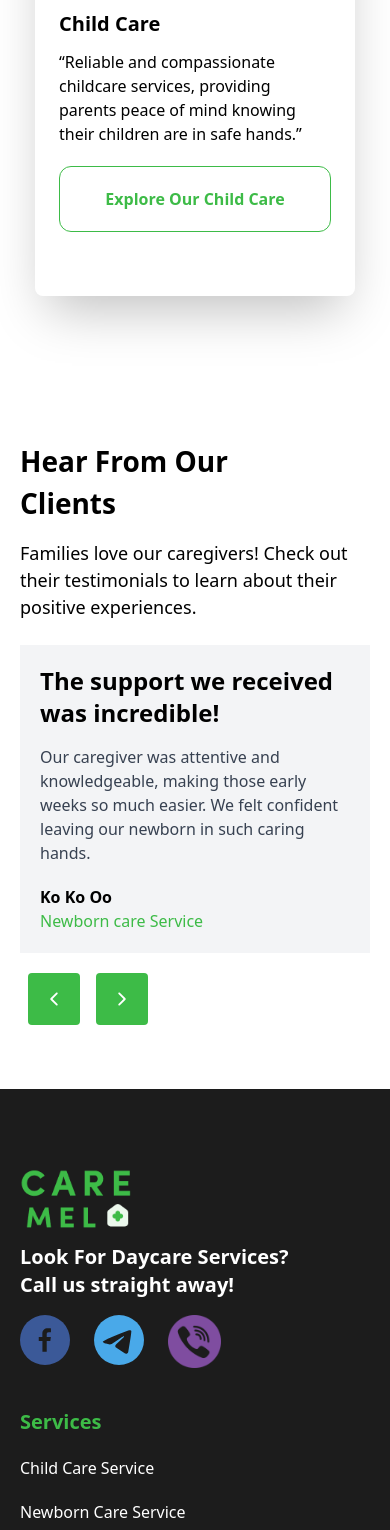
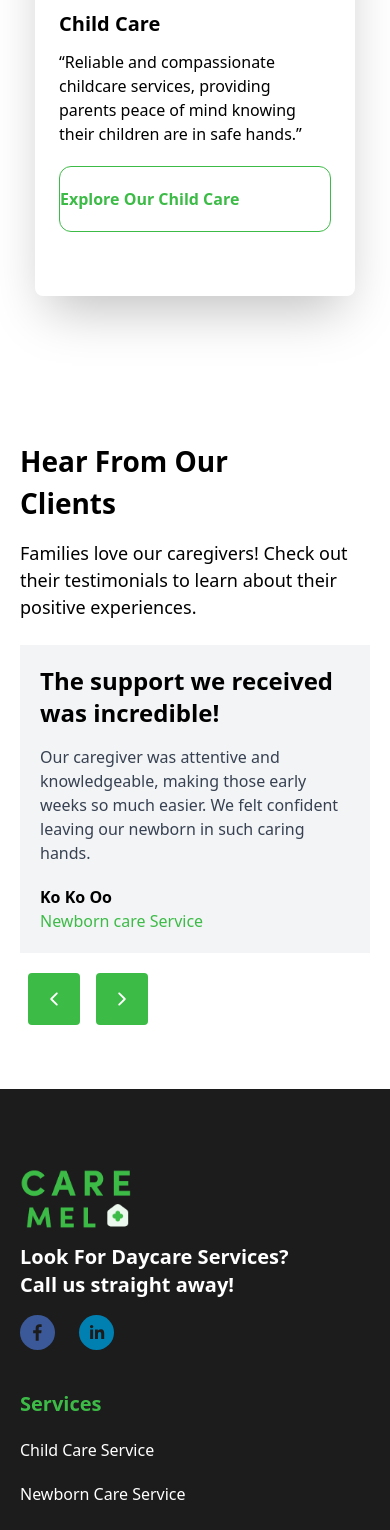
Before and after one commit to Care-Mel/care-mel-frontend, a React (Vite) app: page /service in a window 390 px wide. Shown: the part 1391-2921 px from the top of the page. Built offline with nearby package versions, Linux system fonts and the light colour scheme.

Commit message:
feat: add messenger link

```diff
--- a/src/components/Footer.jsx
+++ b/src/components/Footer.jsx
@@ -16,11 +16,21 @@ const Footer = ({ classData }) => {
             Call us straight away!
           </p>
           <div className="mt-4 flex space-x-6">
-            <SocialIcon network="facebook" />
-            <SocialIcon network="telegram" />
-            <a href="https://www.viber.com/en/" target="_blank">
-              <img src={viber} alt="Viber" className="w-[53px]" />
-            </a>
+            <SocialIcon
+              url="https://www.facebook.com/caremel122023"
+              target="_blank"
+              network="facebook"
+              style={{ height: 35, width: 35 }}
+            />
+            <SocialIcon
+              network="linkedin"
+              url="https://www.linkedin.com/company/care-mel-mm/"
+              target="_blank"
+              style={{ height: 35, width: 35 }}
+            />
+            {/* <a href="viber://add?number=959773703015" target="_blank">
+              <img src={viber} alt="Viber" style={{ height: 35, width: 35 }} />
+            </a> */}
           </div>
         </div>
 
--- a/src/components/Home/AboutUs.jsx
+++ b/src/components/Home/AboutUs.jsx
@@ -112,9 +112,13 @@ const AboutUs = ({ classData }) => {
               </p>
             </div>
 
-            <button className="md:text-md lg:text-lg text-primary bg-white font-bold border border-primary rounded-xl py-5 sm:py-2 sm:px-2 md:px-1 md:py-2 lg:py-3 lg:px-5 hover:bg-primary transition duration-300 hover:text-white">
+            <a
+              href="https://m.me/197568866770556?source=qr_link_share"
+              target="_blank"
+              className="md:text-md lg:text-lg text-primary bg-white font-bold border border-primary rounded-xl py-5 sm:py-2 sm:px-2 md:px-1 md:py-2 lg:py-3 lg:px-5 hover:bg-primary transition duration-300 hover:text-white"
+            >
               Explore Our {services[selectedService].title}
-            </button>
+            </a>
           </motion.div>
         </div>
       </div>
```
